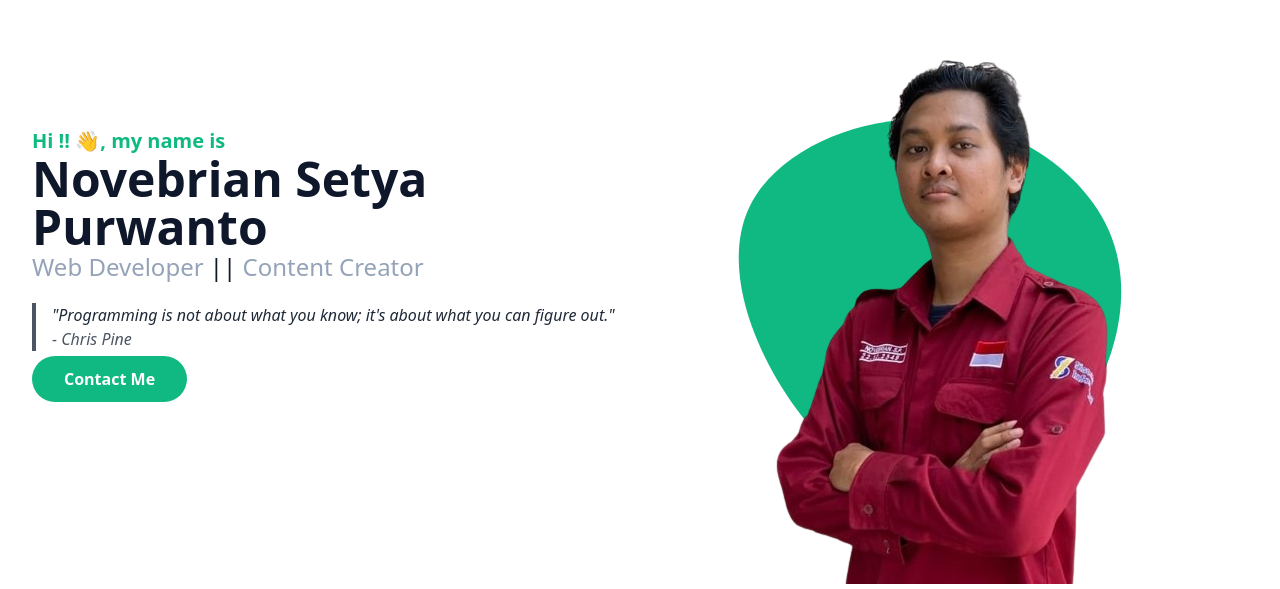
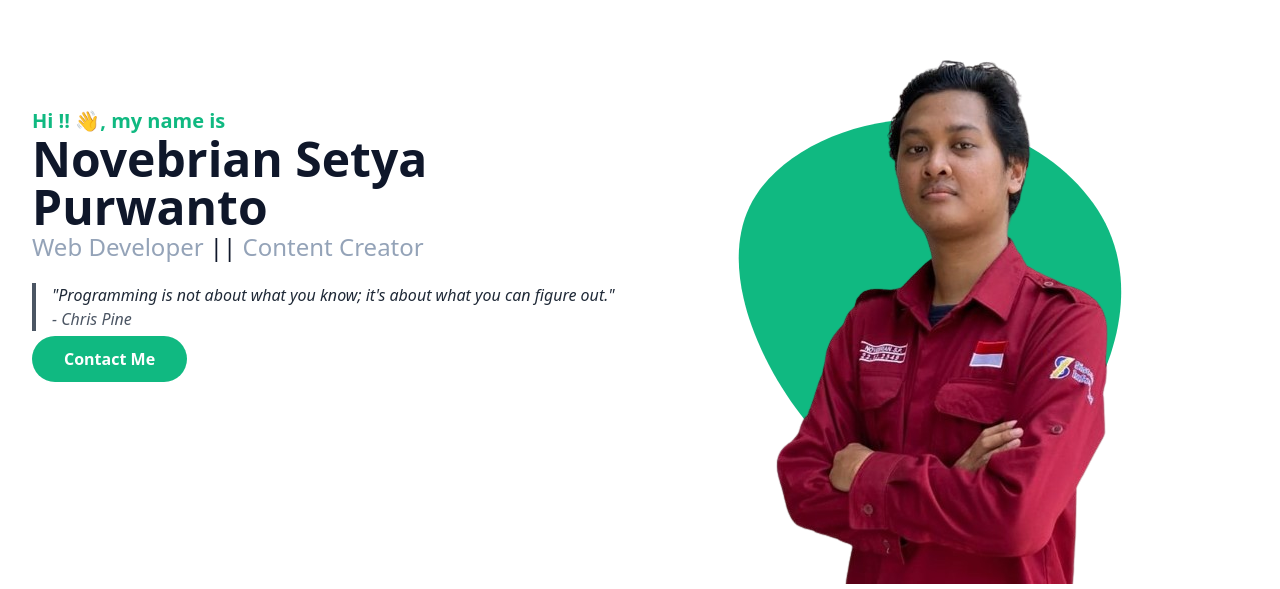
Before and after one commit to NovebrianSP/Portfolio, a website: page index.html in a window 1280 px wide. Shown: the part 211-800 px from the top of the page. Drawn offline with Linux system fonts and the light colour scheme.

Commit message:
Commit message

```diff
--- a/index.html
+++ b/index.html
@@ -14,7 +14,7 @@
     <section id="main" class="pt-36">
         <div class="container">
             <div class="flex flex-wrap">
-                <div class="w-full self-center px-4 lg:w-1/2">
+                <div class="w-full self-center px-4 lg:w-1/2 sm:mb-10">
                     <h1 class="text-base font-semibold text-content md:text-xl">Hi !! 👋, my name is <span
                             class="block font-bold text-dark text-4xl lg:text-5xl">Novebrian Setya Purwanto</span></h1>
                     <h2 class="font-medium text-slate-400 text-lg mb-5 lg:text-2xl">Web Developer <span
```
Also changed, not shown: src/output.css.
